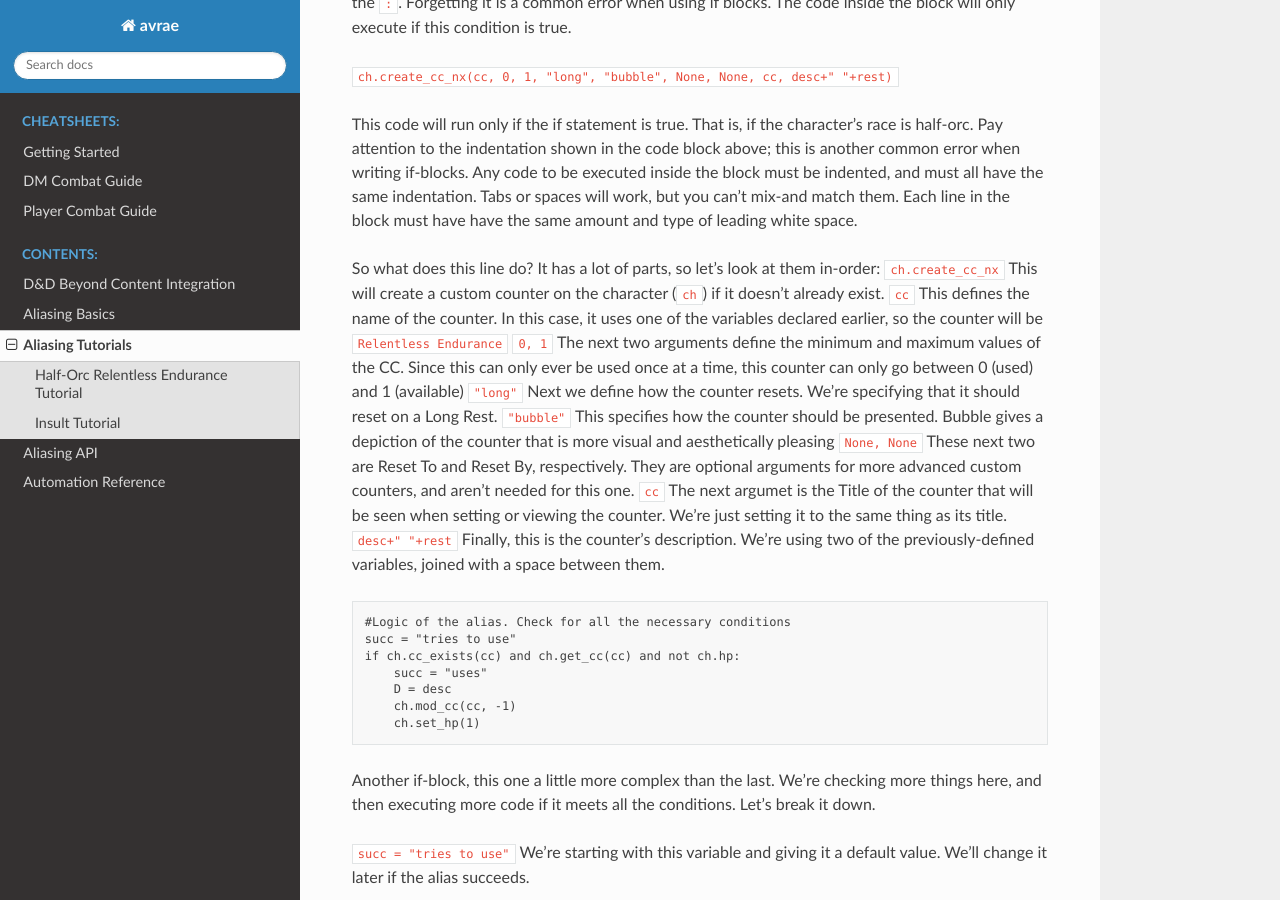
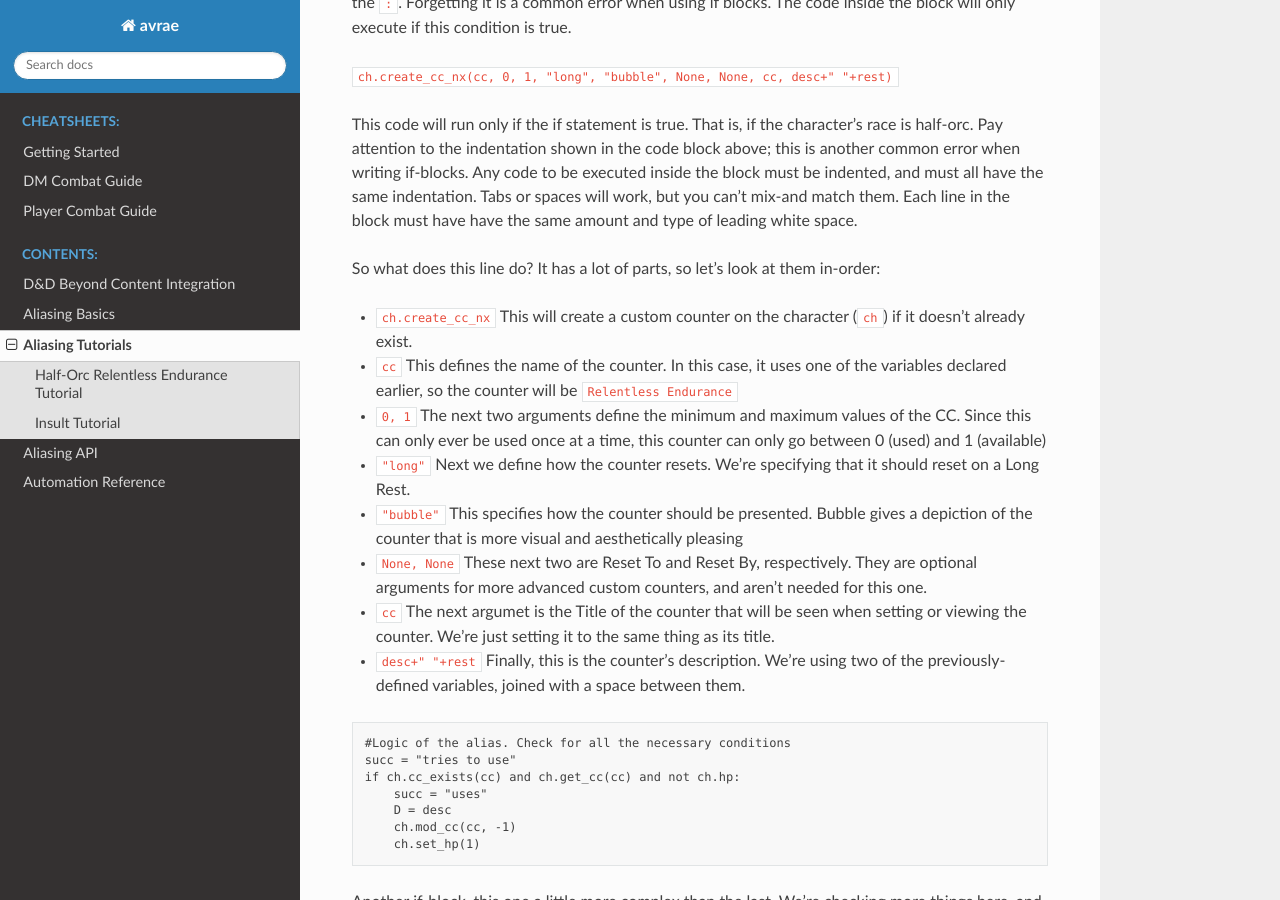
Before and after one commit to avrae/avrae, a Sphinx documentation site: the page built from docs/aliasing/aliasing_tut.rst, in a window 1280 px wide and 900 px high, scrolled down 1516 px. Built offline with Sphinx 7.4.7 and the Read the Docs theme 2.0.0, drawn with Linux system fonts in a browser that asks for light colours.

```diff
--- a/docs/aliasing/aliasing_tut.rst
+++ b/docs/aliasing/aliasing_tut.rst
@@ -61,14 +61,15 @@ This is a simple if-statement. We check if the character's race is Half-Orc. The
 This code will run only if the if statement is true. That is, if the character's race is half-orc. Pay attention to the indentation shown in the code block above; this is another common error when writing if-blocks. Any code to be executed inside the block must be indented, and must all have the same indentation. Tabs or spaces will work, but you can't mix-and match them. Each line in the block must have have the same amount and type of leading white space.
 
 So what does this line do? It has a lot of parts, so let's look at them in-order:
-``ch.create_cc_nx`` This will create a custom counter on the character (``ch``) if it doesn't already exist.
-``cc`` This defines the name of the counter. In this case, it uses one of the variables declared earlier, so the counter will be ``Relentless Endurance``
-``0, 1`` The next two arguments define the minimum and maximum values of the CC. Since this can only ever be used once at a time, this counter can only go between 0 (used) and 1 (available)
-``"long"`` Next we define how the counter resets. We're specifying that it should reset on a Long Rest.
-``"bubble"`` This specifies how the counter should be presented. Bubble gives a depiction of the counter that is more visual and aesthetically pleasing
-``None, None`` These next two are Reset To and Reset By, respectively. They are optional arguments for more advanced custom counters, and aren't needed for this one.
-``cc`` The next argumet is the Title of the counter that will be seen when setting or viewing the counter. We're just setting it to the same thing as its title.
-``desc+" "+rest`` Finally, this is the counter's description. We're using two of the previously-defined variables, joined with a space between them.
+
++ ``ch.create_cc_nx`` This will create a custom counter on the character (``ch``) if it doesn't already exist.
++ ``cc`` This defines the name of the counter. In this case, it uses one of the variables declared earlier, so the counter will be ``Relentless Endurance``
++ ``0, 1`` The next two arguments define the minimum and maximum values of the CC. Since this can only ever be used once at a time, this counter can only go between 0 (used) and 1 (available)
++ ``"long"`` Next we define how the counter resets. We're specifying that it should reset on a Long Rest.
++ ``"bubble"`` This specifies how the counter should be presented. Bubble gives a depiction of the counter that is more visual and aesthetically pleasing
++ ``None, None`` These next two are Reset To and Reset By, respectively. They are optional arguments for more advanced custom counters, and aren't needed for this one.
++ ``cc`` The next argumet is the Title of the counter that will be seen when setting or viewing the counter. We're just setting it to the same thing as its title.
++ ``desc+" "+rest`` Finally, this is the counter's description. We're using two of the previously-defined variables, joined with a space between them.
 
 .. code-block:: text
 
@@ -89,16 +90,17 @@ Taking a closer look at the if-statement:
 ``if ch.cc_exists(cc) and ch.get_cc(cc) and not ch.hp:``
 
 This checks if all of the trigger conditions are valid. The ``and`` combining each statement means that all of the following conditions must be met.
-``ch.cc_exists(cc)`` This checks if this character (``ch``) have a custom counter (``cc_exists``) called "Relentless Endurance" (``(cc)``)
-``ch.get_cc(cc)`` This gets the value of the counter, which will be 0 (used) or 1 (not used). If-checks treat zero as False, and non-zero as True. So, if the counter is used, the if-check will fail here.
-``not ch.hp`` Checks the character's hp. As before, zero hit points will be considered False, and non-zero is True. The ``not`` before hand will reverse that. That means that if the character has any HP left, the if-check will fail.
+
++ ``ch.cc_exists(cc)`` This checks if this character (``ch``) have a custom counter (``cc_exists``) called "Relentless Endurance" (``(cc)``)
++ ``ch.get_cc(cc)`` This gets the value of the counter, which will be 0 (used) or 1 (not used). If-checks treat zero as False, and non-zero as True. So, if the counter is used, the if-check will fail here.
++ ``not ch.hp`` Checks the character's hp. As before, zero hit points will be considered False, and non-zero is True. The ``not`` before hand will reverse that. That means that if the character has any HP left, the if-check will fail.
 
 If all the conditions are met, the alias will execute the code inside the block. Note that each of these lines has the same indentation. This block will do most of the mechanics work the alias is meant for. Going line-by-line:
 
-``succ = "uses"`` This is the success case that will override this variable to indicate a successful use instead of a failed attempt.
-``D = desc`` This just sets one variable to another. The alias will use ``D`` later when showing the result to the player
-``ch.mod_cc(cc, -1)`` This will modify (``mod_cc``) the value of the counter (``cc``) by ``-1``, reducing it from 1 to 0 and marking it as used
-``ch.set_hp(1)`` This sets the character's hitpoints to 1.
++ ``succ = "uses"`` This is the success case that will override this variable to indicate a successful use instead of a failed attempt.
++ ``D = desc`` This just sets one variable to another. The alias will use ``D`` later when showing the result to the player
++ ``ch.mod_cc(cc, -1)`` This will modify (``mod_cc``) the value of the counter (``cc``) by ``-1``, reducing it from 1 to 0 and marking it as used
++ ``ch.set_hp(1)`` This sets the character's hitpoints to 1.
 
 .. code-block:: text
 
```
